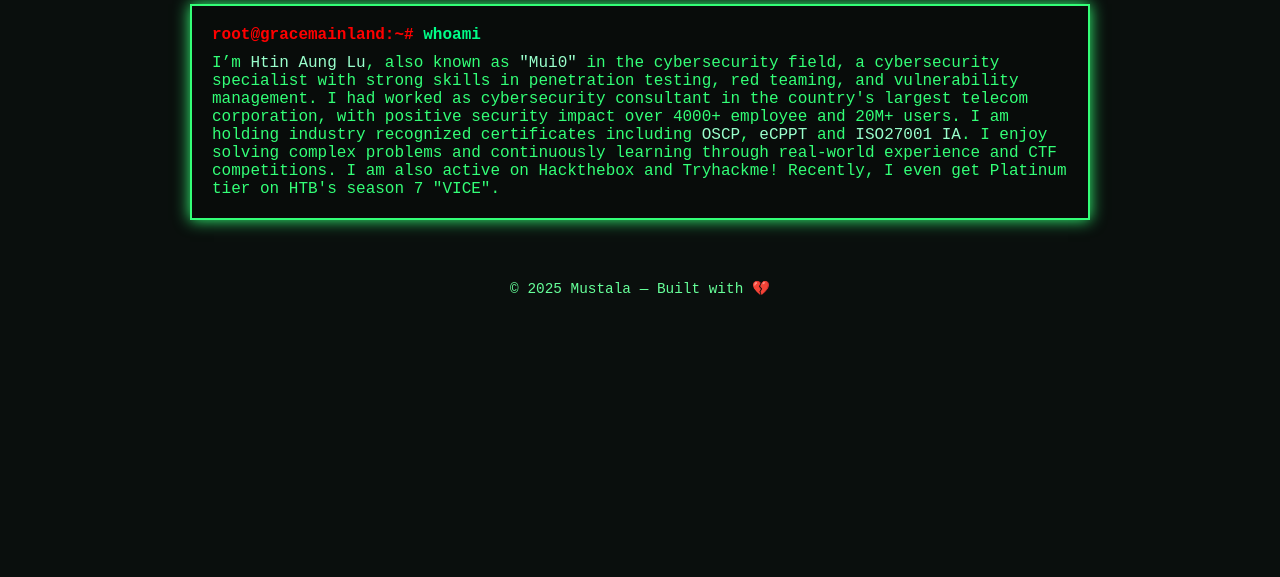
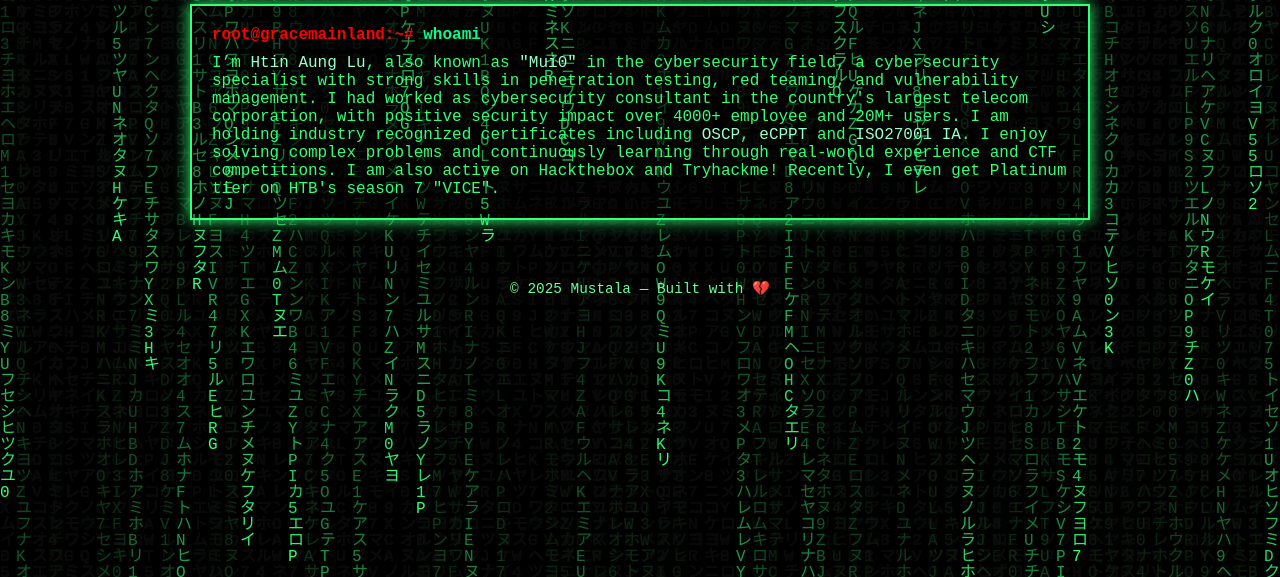
Before and after one commit to htinaunglu/htinaunglu.github.io, a plain HTML site: page index.html in a window 1280 px wide. Shown: the part 223-800 px from the top of the page. Drawn offline with Linux system fonts and the light colour scheme.

Commit message:
added matrix background

```diff
--- a/index.html
+++ b/index.html
@@ -7,6 +7,17 @@
   <title>Mui0 | Cybersecurity Portfolio</title>
   <link rel="icon" type="image/svg+xml" href="https://www.svgrepo.com/show/423858/cicada-origami-paper.svg">
   <style>
+    #matrix-canvas {
+      position: fixed;
+      top: 0;
+      left: 0;
+      z-index: -1;
+      width: 100%;
+      height: 100%;
+      display: block;
+      background: black;
+    }
+
     body {
       margin: 0;
       font-family: 'Courier New', monospace;
@@ -147,6 +158,7 @@
 </head>
 
 <body>
+  <canvas id="matrix-canvas"></canvas>
   <div class="container">
     <header>
       <h1>&gt; htinaunglu@mui0:~$</h1>
@@ -271,6 +283,48 @@
 		showSection('about', '> WHOAMI', 'whoami');
 	  });
 	</script>
+  <script>
+    const canvas = document.getElementById('matrix-canvas');
+    const ctx = canvas.getContext('2d');
+
+    canvas.width = window.innerWidth;
+    canvas.height = window.innerHeight;
+
+    const katakana = 'アカサタナハマヤラワンイキシチニヒミリウクスツヌフムユルエケセテネヘメレオコソトノホモヨロ';
+    const latin = 'ABCDEFGHIJKLMNOPQRSTUVWXYZ0123456789';
+    const chars = katakana + latin;
+
+    const fontSize = 16;
+    const columns = canvas.width / fontSize;
+
+    const drops = Array(Math.floor(columns)).fill(1);
+
+    function drawMatrix() {
+      ctx.fillStyle = 'rgba(0, 0, 0, 0.05)';
+      ctx.fillRect(0, 0, canvas.width, canvas.height);
+
+      ctx.fillStyle = '#33ff77';
+      ctx.font = fontSize + 'px monospace';
+
+      for (let i = 0; i < drops.length; i++) {
+        const text = chars.charAt(Math.floor(Math.random() * chars.length));
+        ctx.fillText(text, i * fontSize, drops[i] * fontSize);
+
+        if (drops[i] * fontSize > canvas.height && Math.random() > 0.975) {
+          drops[i] = 0;
+        }
+        drops[i]++;
+      }
+    }
+
+    setInterval(drawMatrix, 33);
+
+    window.addEventListener('resize', () => {
+      canvas.width = window.innerWidth;
+      canvas.height = window.innerHeight;
+    });
+  </script>
+
 
 </body>
 </html>
```
